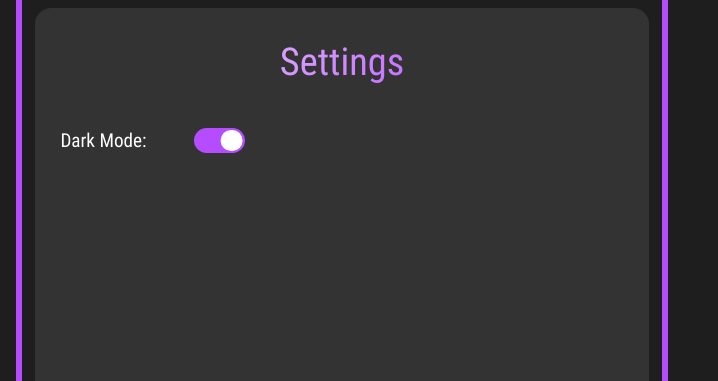
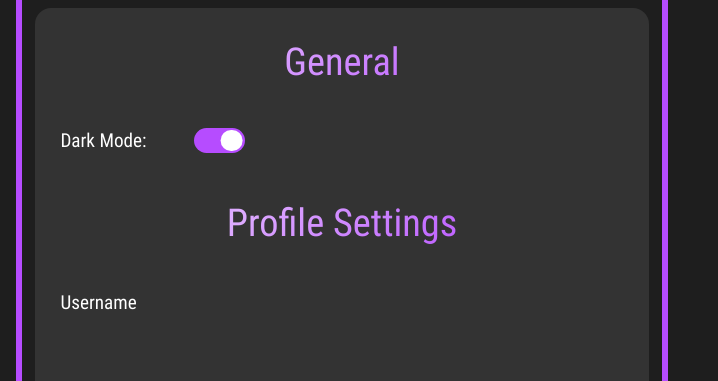
Before and after one commit to AbhishekVijay2004/Wavelength, a plain HTML site: page Site/settings.html in a window 1280 px wide. Shown: the top 381 px of the page, 298-1016 px from the left. Drawn offline with Linux system fonts and the light colour scheme.

Commit message:
Begin adding additional settings.

```diff
--- a/Site/css/settings.css
+++ b/Site/css/settings.css
@@ -1,10 +1,12 @@
 .settings-container{
   width: 100%;
   display: flex;
-  margin-left: 2vw;
+  flex-wrap: wrap;
+  margin: auto;
   color: white;
 }
 .setting{
+  margin-left: 2vw;
   width: 30%;
   display: flex;
   align-items: center;
--- a/Site/css/style.css
+++ b/Site/css/style.css
@@ -169,6 +169,7 @@
   -webkit-text-fill-color: transparent;
   font-size: 3vw;
   font-weight: 400;
+  width: 100%;
 }
 .song-display-container{
   width: 90%;
--- a/Site/settings.html
+++ b/Site/settings.html
@@ -38,8 +38,8 @@
       </div>
     </div>
     <div class="main-content">
-      <center><h1 class="content-title">Settings</h1></center>
       <div class="settings-container">
+        <h1 class="content-title">General</h1>
         <div class="setting">
           <h2 class="setting-label">
             Dark Mode:
@@ -49,6 +49,10 @@
             <span class="setting-slider"></span>
           </label>
         </div>
+        <h1 class="content-title">Profile Settings</h1>
+        <div class="setting">
+          <h2 class="setting-label">Username</h2>
+
       </div>
     </div>
     <div class="bar-right">
```
